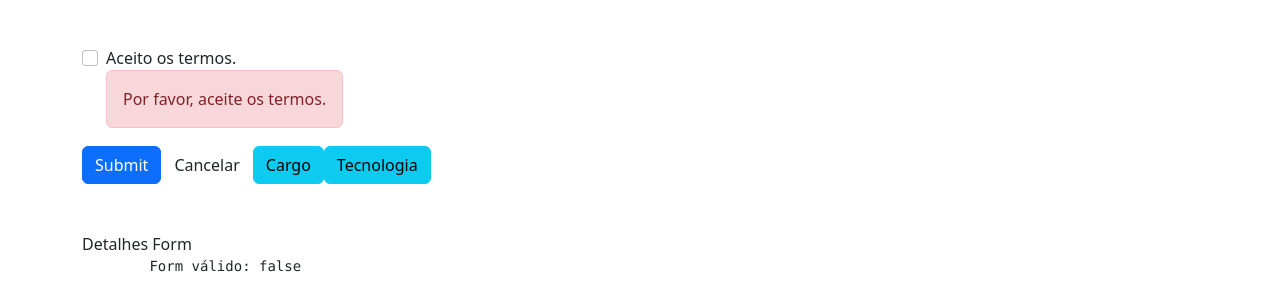
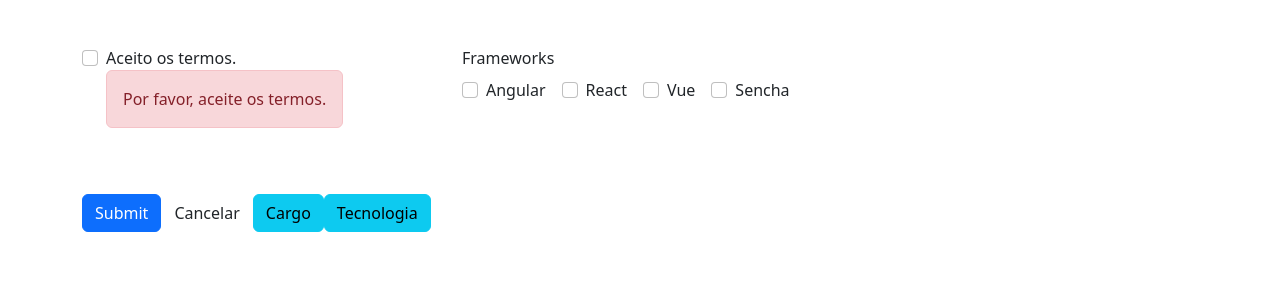
Before and after one commit to WellingtonIdeao/angular-course-forms, an Angular app: page /dataForm in a window 1280 px wide. Shown: the part 658-940 px from the top of the page. Built offline with nearby package versions, Linux system fonts and the light colour scheme; no server answers.

Commit message:
Forms reativos: FormArray - Checkboxes Dinâmicos

```diff
--- a/src/app/data-form/data-form.component.html
+++ b/src/app/data-form/data-form.component.html
@@ -128,6 +128,7 @@
             </div>
         </div>
     </div>
+    <div class="row">
         <div class="col-md-4" >
             <div class="form-check form-check-inline">
                 <input class="form-check-input" type="checkbox" id="inlineCheckbox1" formControlName="termos" [ngClass]="aplicaCSSErro('termos')">
@@ -138,11 +139,36 @@
                 </app-campo-control-erro>
             </div>
         </div>
+        <div class="col-md-4">
+            <label for="frameworks" class="form-label">Frameworks</label>
+            <div id="frameworks">
+                <div class="form-check form-check-inline" formArrayName="frameworks" *ngFor="let item of frameworksFormArray.controls; let i=index">
+                    <input id="checkboxes{{i}}" class="form-check-input" type="checkbox"  [ngClass]="aplicaCSSErro('frameworks')" [formControlName]="i">
+                    <label for="checkboxes{{i}}" class="form-check-label">{{ frameworks[i] }}</label>
+                </div>
+            </div>
+                <!--<div class="form-check form-check-inline">
+                    <input class="form-check-input" type="checkbox"  [ngClass]="aplicaCSSErro('frameworks')" formControlName="{{1}}">
+                    <label class="form-check-label">{{frameworks[1]}}</label>
+                </div>
+                <div class="form-check form-check-inline">
+                    <input class="form-check-input" type="checkbox"  [ngClass]="aplicaCSSErro('frameworks')" formControlName="{{2}}">
+                    <label class="form-check-label">{{frameworks[2]}}</label>
+                </div>
+                <div class="form-check form-check-inline">
+                    <input class="form-check-input" type="checkbox"  [ngClass]="aplicaCSSErro('frameworks')" formControlName="{{3}}">
+                    <label class="form-check-label">{{frameworks[3]}}</label>
+                </div> -->
+        </div>
+    </div>
+    <div class="row mt-5">
+        <div class="col">
             <!--<button type="submit" class="btn btn-primary" [disabled]="formulario.invalid">Submit</button> -->
             <button type="submit" class="btn btn-primary">Submit</button>
             <button type="button" class="btn btn-default" (click)="resetar()">Cancelar</button>
             <button type="button" class="btn btn-info" (click)="setarCargo()">Cargo</button>
             <button type="button" class="btn btn-info" (click)="setarTecnologias()">Tecnologia</button>
-
+        </div>
+    </div>
     <app-form-debug [form]= "formulario"></app-form-debug>
 </form>
--- a/src/app/data-form/data-form.component.ts
+++ b/src/app/data-form/data-form.component.ts
@@ -1,6 +1,6 @@
 
 import { Component, OnInit } from '@angular/core';
-import { FormBuilder, FormControl, FormGroup, Validators } from '@angular/forms';
+import { FormArray, FormBuilder, FormControl, FormGroup, Validators } from '@angular/forms';
 import { HttpClient } from '@angular/common/http';
 import { map } from 'rxjs/operators';
 
@@ -22,6 +22,8 @@ export class DataFormComponent implements OnInit {
   cargos!: any[];
   tecnologias!: any[];
   newsletterOp!: any[];
+
+  frameworks = ['Angular', 'React', 'Vue', 'Sencha'];
 
   constructor(
     private formBuilder: FormBuilder,
@@ -63,17 +65,39 @@ export class DataFormComponent implements OnInit {
       cargo: [null],
       tecnologias: [null],
       newsletter: ['s'],
-      termos: [null, Validators.requiredTrue]
+      termos: [null, Validators.requiredTrue],
+      frameworks: this.buildFrameworks()
 
     });
 
     //[Validators.required, Validators.minLength(3), Validators.maxLength(20)]
   }
+  buildFrameworks(){
+    const values = this.frameworks.map(v => new FormControl(false));
+    return this.formBuilder.array(values);
+    /*return this.formBuilder.array([
+      new FormControl(false),
+      new FormControl(false),
+      new FormControl(false),
+      new FormControl(false)
+    ]);*/
+  }
+
+  get frameworksFormArray() {
+    return this.formulario.controls['frameworks'] as FormArray;
+  }
 
   onSubmit(): void {
-    //console.log(this.formulario);
+    let valueSubmit = Object.assign({}, this.formulario.value);
+    valueSubmit = Object.assign(valueSubmit, {
+      frameworks: valueSubmit.frameworks.map((v: boolean, i: number)=> v? this.frameworks[i]: null).
+      filter((v: boolean)=> v != null)
+    })
+    console.log(valueSubmit);
+
+
     if (this.formulario.valid) {
-      this.http.post('https://httpbin.org/post', JSON.stringify(this.formulario.value))
+      this.http.post('https://httpbin.org/post', JSON.stringify(valueSubmit))
         .subscribe(
           dados => {
             console.log(dados);
```
Lines whose indentation alone changed are shown as unchanged.
